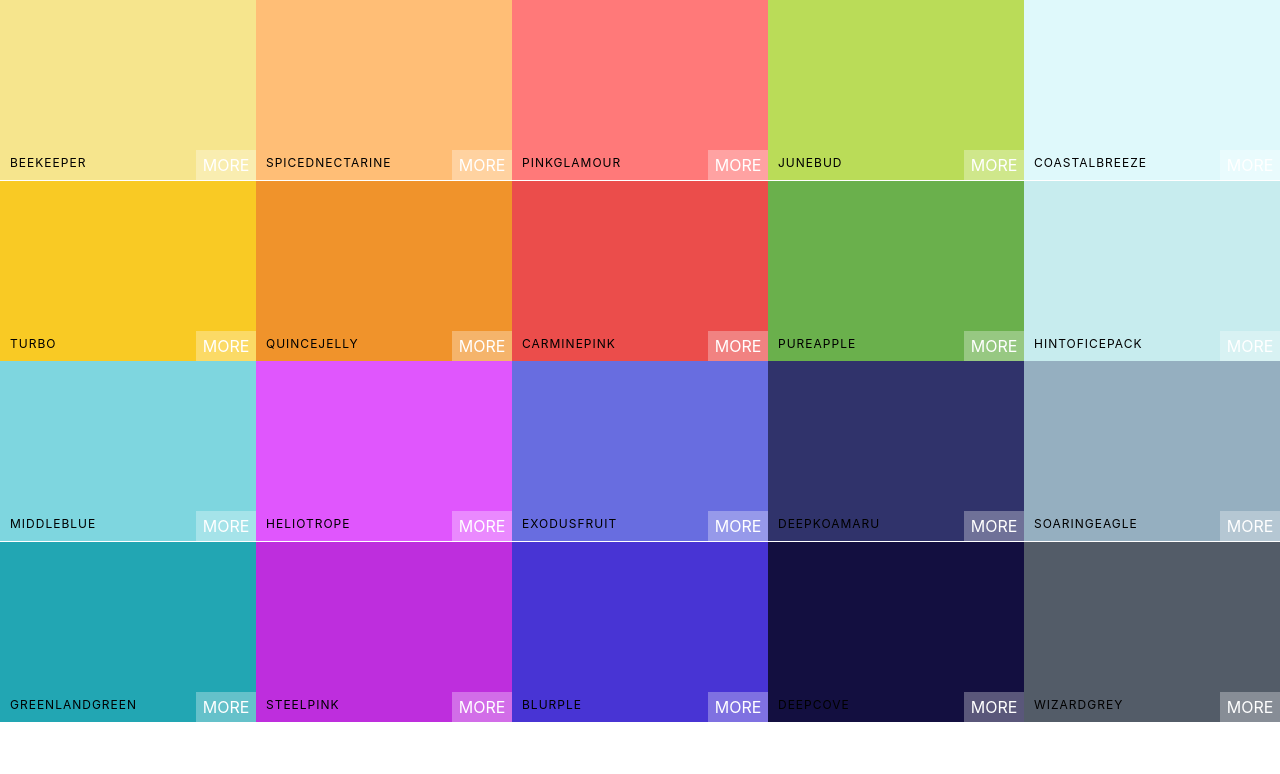
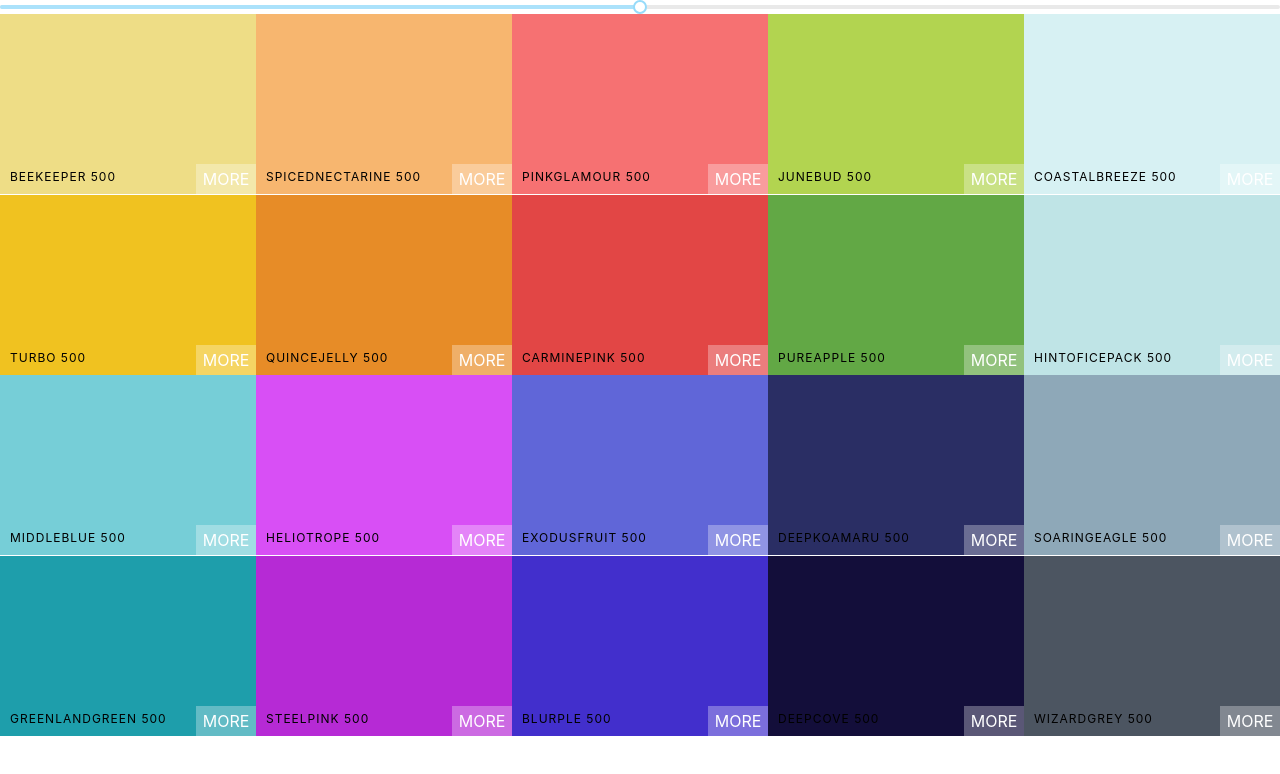
Before and after one commit to Dobes9/udemy-react-the-color-app, a React (Create React App) app: page / in a window 1280 px wide. Shown: the top 774 px of the page. Built offline with nearby package versions, Linux system fonts and the light colour scheme.

Commit message:
add unstyled slider

```diff
--- a/src/App.js
+++ b/src/App.js
@@ -1,11 +1,12 @@
 // import "./App.css";
 import Palette from "./Palette";
 import seedColors from "./seedColors";
+import { generatePalette } from "./colorHelpers";
 
 function App() {
   return (
     <div className="App">
-      <Palette {...seedColors[4]} />
+      <Palette palette={generatePalette(seedColors[4])} />
     </div>
   );
 }
--- a/src/Palette.js
+++ b/src/Palette.js
@@ -1,16 +1,29 @@
-import React from "react";
+import React, { useState } from "react";
 import ColorBox from "./ColorBox";
 import "./Palette.css";
-import { generatePalette } from "./colorHelpers";
+import Slider from "rc-slider";
+import "rc-slider/assets/index.css";
 
-export default function Palette({ colors, emoji, id, paletteName }) {
+export default function Palette({ palette }) {
+  const { paletteName, id, emoji, colors } = palette;
+  const [level, setLevel] = useState(500);
+  const changeLevel = (newLevel) => {
+    setLevel(newLevel);
+  };
   const colorBoxes = () => {
-    return colors.map((color) => (
-      <ColorBox background={color.color} key={color.name} name={color.name} />
+    return colors[level].map((color) => (
+      <ColorBox background={color.hex} key={color.name} name={color.name} />
     ));
   };
   return (
     <div className="Palette">
+      <Slider
+        defaultValue={level}
+        min={100}
+        max={900}
+        onAfterChange={changeLevel}
+        step={100}
+      />
       {/* Navbar goes here */}
       <div className="Palette-colors">{colorBoxes()}</div>
       {/* footer */}
--- a/src/colorHelpers.js
+++ b/src/colorHelpers.js
@@ -12,8 +12,8 @@ function generatePalette(starter) {
   for (let level of levels) {
     newPalette.colors[level] = [];
   }
-  for (let color of starter.color) {
-    let scale = generateScale(color, 10).reverse();
+  for (let color of starter.colors) {
+    let scale = generateScale(color.color, 10).reverse();
     for (let i in scale) {
       newPalette.colors[levels[i]].push({
         name: `${color.name} ${levels[i]}`,
```
